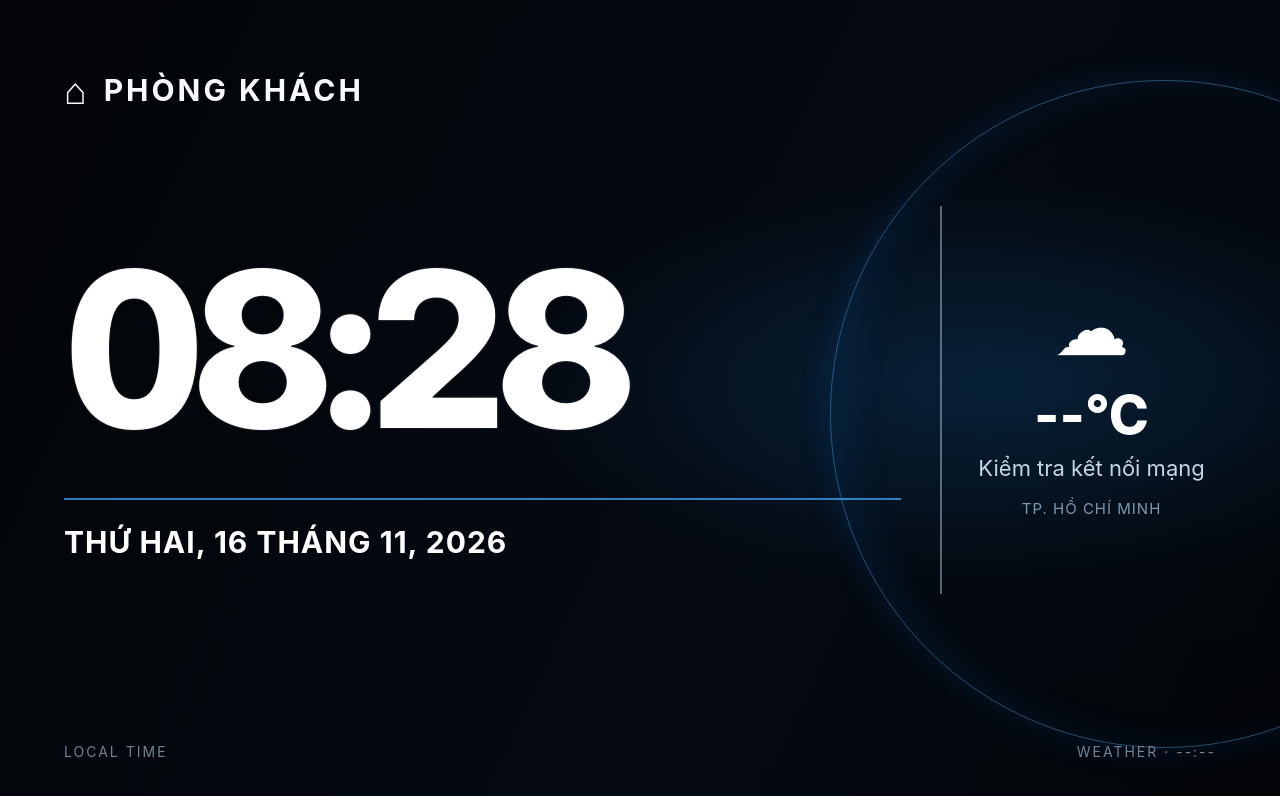
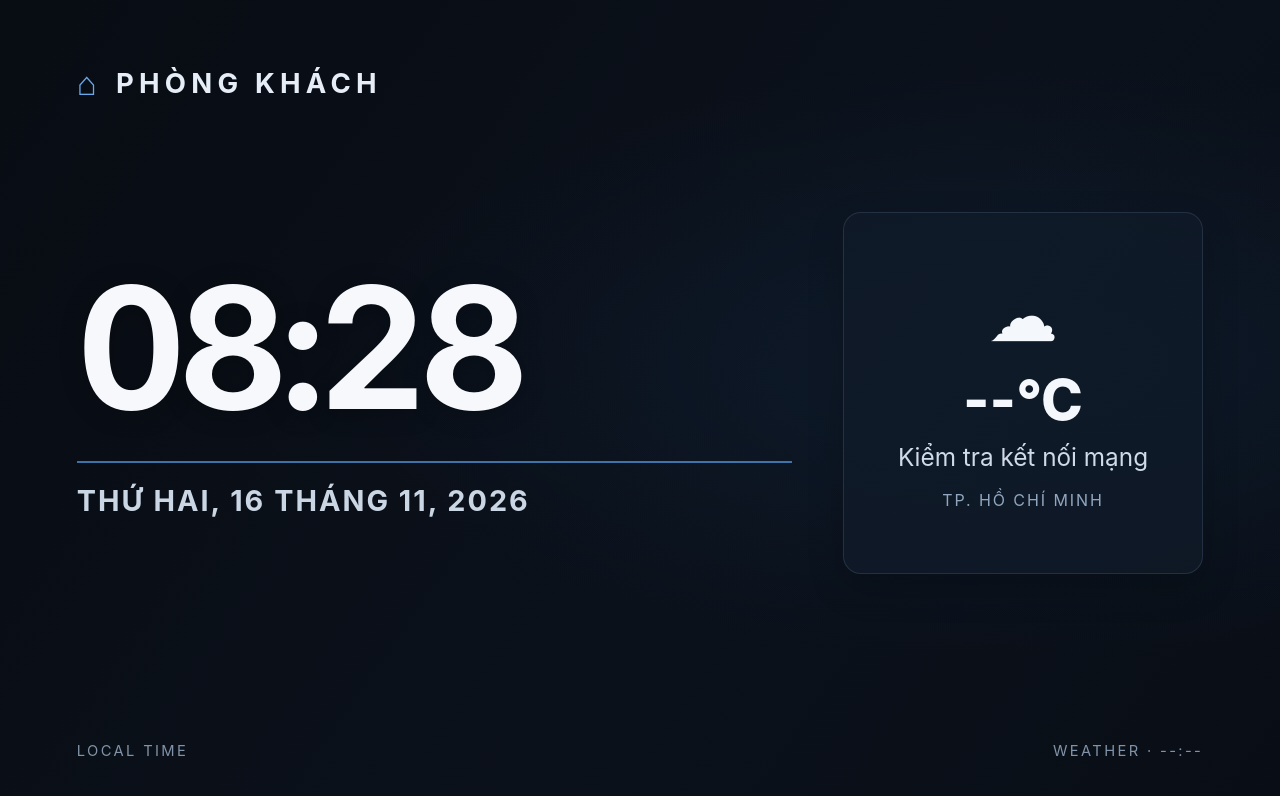
Before and after one commit to nhatvubigc/IPad-clock, a plain HTML site: page index.html in a window 1280 px wide. Drawn offline with Linux system fonts and the light colour scheme; no server answers.

Commit message:
Polish iPad mini clock dashboard layout

```diff
--- a/index.html
+++ b/index.html
@@ -10,8 +10,8 @@
 <style>
 * { box-sizing: border-box; }
 html, body {
-  margin: 0; width: 100%; height: 100%; overflow: hidden;
-  background: #03060b; color: #fff;
+  margin: 0; width: 100%; min-height: 100%; overflow: hidden;
+  background: #070b12; color: #f4f7fb;
   font-family: -apple-system, BlinkMacSystemFont, "Helvetica Neue", Arial, sans-serif;
 }
 body {
@@ -20,75 +20,71 @@ body {
   -webkit-justify-content: center; justify-content: center;
 }
 .screen {
-  position: relative; width: 100vw; height: 100vh;
-  padding: 5vh 5vw; overflow: hidden;
-  background:
-    radial-gradient(ellipse at 78% 48%, rgba(12,62,105,.45) 0%, rgba(3,12,25,.15) 34%, transparent 57%),
-    linear-gradient(115deg, #020407 0%, #050a12 62%, #020407 100%);
-}
-.screen:after {
-  content: ""; position: absolute; width: 52vw; height: 52vw;
-  right: -17vw; top: 10vh; border-radius: 50%;
-  border: 1px solid rgba(81,166,230,.45);
-  box-shadow: 0 0 35px rgba(0,128,255,.13), inset 18px 0 35px rgba(0,110,210,.10);
-  pointer-events: none;
+  position: relative; width: 100vw; height: 100vh; min-height: 320px;
+  padding: 5vh 6vw; overflow: hidden;
+  background: radial-gradient(ellipse at 80% 45%, rgba(20,48,80,.30), transparent 48%),
+    linear-gradient(125deg, #080c13 0%, #0b111b 58%, #090e16 100%);
 }
 .header {
-  position: relative; z-index: 1; height: 14%;
+  position: relative; z-index: 1; height: 12%;
   display: -webkit-flex; display: flex; align-items: center;
-  font-size: clamp(16px, 3vw, 30px); font-weight: 700;
-  letter-spacing: 3px; color: #f7f9fc;
+  font-size: 2.15vw; font-weight: 700;
+  letter-spacing: .19em; color: #e7edf6;
 }
-.home-icon { font-size: 1.25em; margin-right: 14px; }
+.home-icon { font-size: 1.2em; margin-right: 14px; color: #68a9ec; }
 .content {
-  position: relative; z-index: 1; height: 72%;
+  position: relative; z-index: 1; height: 74%;
   display: -webkit-flex; display: flex; align-items: center;
 }
 .main {
-  width: 76%; padding-right: 3vw;
+  width: 68%; padding-right: 4vw;
 }
 .time {
-  white-space: nowrap; font-weight: 800;
-  font-size: 17vw; line-height: 1;
-  letter-spacing: -0.055em; font-variant-numeric: tabular-nums;
-  text-shadow: 0 0 2px rgba(255,255,255,.25);
+  white-space: nowrap; font-weight: 750;
+  font-size: 13.2vw; line-height: 1;
+  letter-spacing: -0.045em; font-variant-numeric: tabular-nums;
+  color: #f6f8fc; text-shadow: 0 3px 24px rgba(0,0,0,.25);
 }
 .date {
-  margin-top: 5vh; padding-top: 3vh;
-  border-top: 2px solid rgba(55,155,235,.8);
-  font-size: clamp(16px, 3.1vw, 30px);
-  font-weight: 700; letter-spacing: 1px; white-space: nowrap;
+  margin-top: 3.5vh; padding-top: 2.4vh;
+  border-top: 2px solid rgba(82,153,222,.72);
+  font-size: 2.25vw; line-height: 1.35;
+  font-weight: 700; letter-spacing: .07em; white-space: nowrap;
+  color: #cbd6e5;
 }
 .weather {
-  width: 24%; height: 75%; min-width: 110px;
-  border-left: 2px solid rgba(190,210,230,.45);
+  width: 32%; height: 68%; min-width: 190px;
+  border: 1px solid rgba(130,161,195,.18); border-radius: 18px;
+  background: rgba(17,27,41,.76); box-shadow: 0 14px 36px rgba(0,0,0,.2);
   display: -webkit-flex; display: flex;
   -webkit-flex-direction: column; flex-direction: column;
   -webkit-align-items: center; align-items: center;
   -webkit-justify-content: center; justify-content: center;
-  text-align: center; padding-left: 2vw;
+  text-align: center; padding: 2vh 1.5vw;
 }
-.weather-icon { font-size: clamp(38px, 7vw, 76px); line-height: 1.2; }
-.temp { font-size: clamp(28px, 5vw, 54px); font-weight: 800; margin-top: 8px; }
-.condition { color: #c6d5e5; font-size: clamp(13px, 2.2vw, 22px); margin-top: 8px; }
-.city { color: #8198ae; font-size: clamp(10px, 1.5vw, 15px); margin-top: 18px; letter-spacing: 1px; }
+.weather-icon { font-size: 5.5vw; line-height: 1.15; }
+.temp { font-size: 4.4vw; font-weight: 800; margin-top: 8px; }
+.condition { color: #d0dbea; font-size: 1.9vw; margin-top: 8px; }
+.city { color: #91a6bf; font-size: 1.25vw; margin-top: 18px; letter-spacing: .12em; }
 .footer {
   position: relative; z-index: 1; height: 14%;
   display: -webkit-flex; display: flex; align-items: flex-end;
-  justify-content: space-between; color: #6f8498;
-  font-size: clamp(10px, 1.5vw, 14px); letter-spacing: 2px;
+  justify-content: space-between; color: #8193a8;
+  font-size: 1.15vw; letter-spacing: .16em;
 }
 @media (orientation: portrait) {
-  .screen { padding: 4vh 5vw; }
-  .header { height: 12%; }
+  .screen { padding: 3vh 7vw; }
+  .header { height: 12%; font-size: 4vw; }
   .content { height: 76%; -webkit-flex-direction: column; flex-direction: column; justify-content: center; }
   .main { width: 100%; padding: 0; text-align: center; }
   .time { font-size: 16vw; }
-  .date { margin-top: 4vh; font-size: 4vw; white-space: normal; }
-  .weather { width: 85%; height: auto; min-width: 0; border-left: 0; border-top: 1px solid rgba(190,210,230,.35); margin-top: 5vh; padding: 2vh 0 0; }
-  .weather-icon { font-size: 38px; }
-  .temp { font-size: 30px; }
+  .date { margin-top: 3vh; font-size: 3.6vw; white-space: normal; }
+  .weather { width: 84%; height: auto; min-width: 0; margin-top: 4vh; padding: 2.4vh 4vw; }
+  .weather-icon { font-size: 10vw; }
+  .temp { font-size: 8vw; }
+  .condition { font-size: 4vw; }
   .city { margin-top: 5px; }
+  .city, .footer { font-size: 2.6vw; }
   .footer { height: 12%; }
 }
 </style>
```
